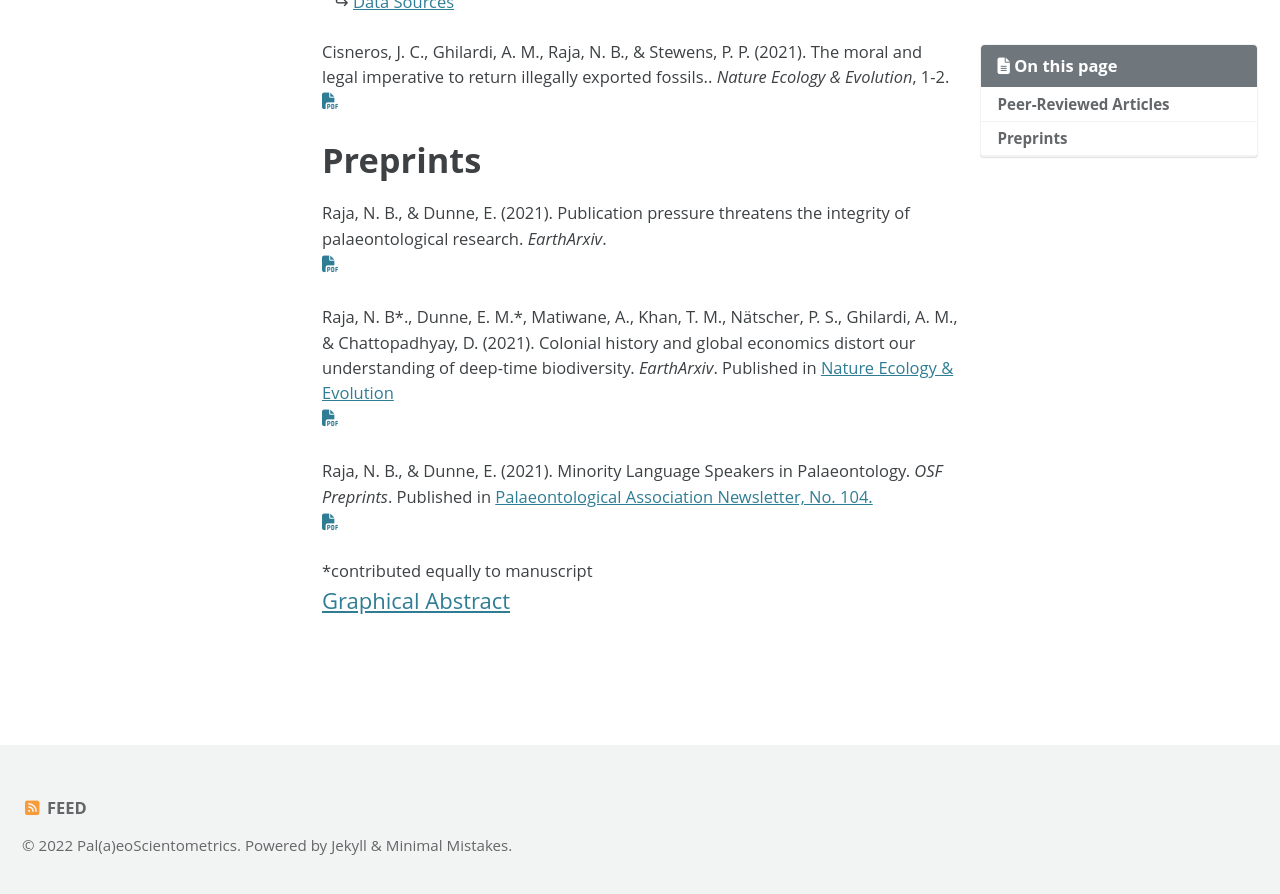
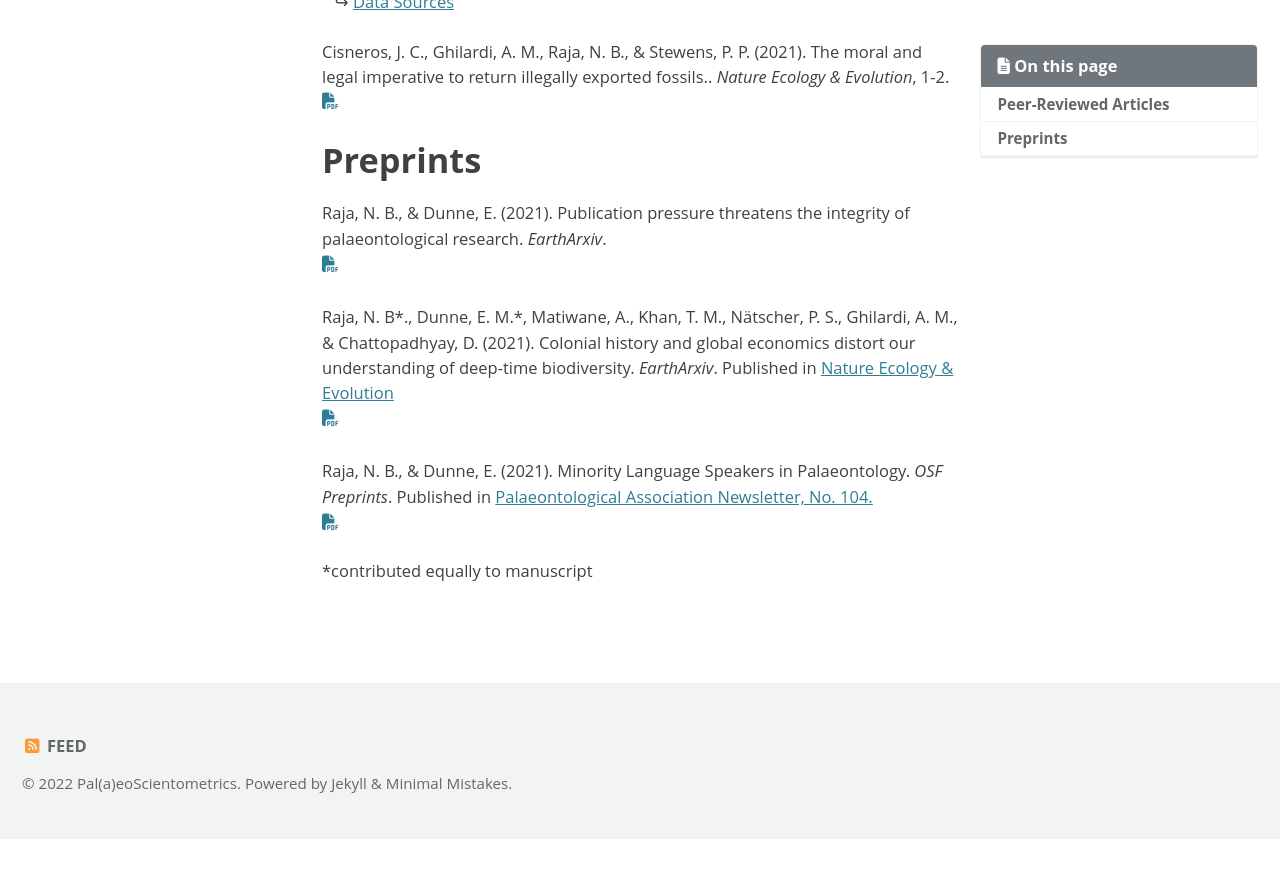
Before and after one commit to paleoscientometric/paleoscientometric.github.io, a Jekyll site: the page built from _pages/publications.md, in a window 1280 px wide and 900 px high, scrolled down 642 px. Shown: the top 894 px of the window. Built offline with Jekyll 4.4.1, drawn with Linux system fonts in a browser that asks for light colours; cached includes are drawn as plain includes; nearby versions of some CDN libraries; a style sheet for code colours, icons or effects is not loaded; after the commit the page ends 1481 px from its top, so only the background shows below that.

Commit message:
fixed something

```diff
--- a/_pages/publications.md
+++ b/_pages/publications.md
@@ -11,6 +11,3 @@ author_profile: false
 toc: true
 toc_sticky: true
 ---
-
-<a href="https://mmistakes.github.io/minimal-mistakes/assets/images/unsplash-gallery-image-1-th.jpg" title="Image 1 title caption" class="image-popup"> Graphical Abstract
-</a>
```
